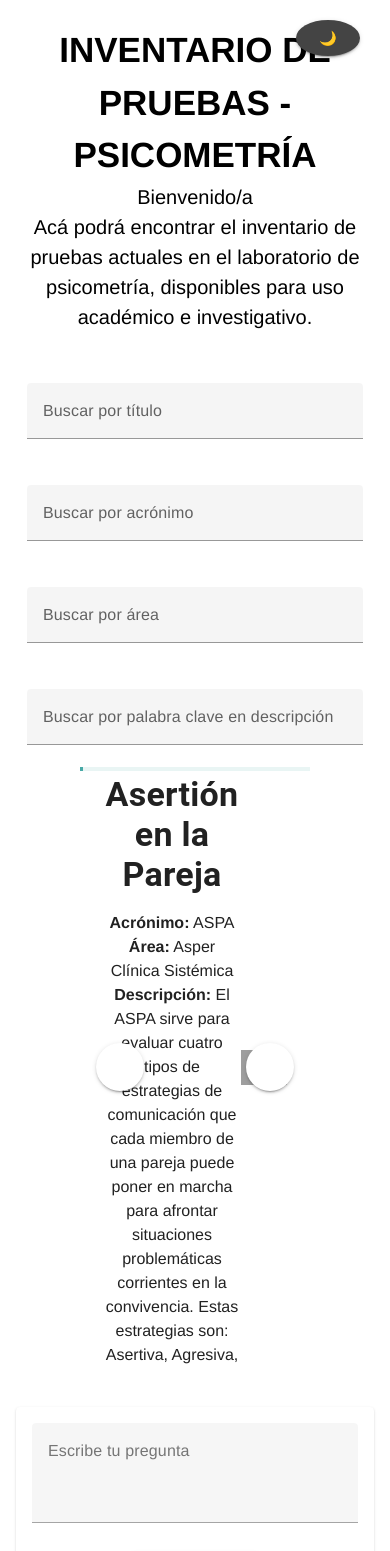
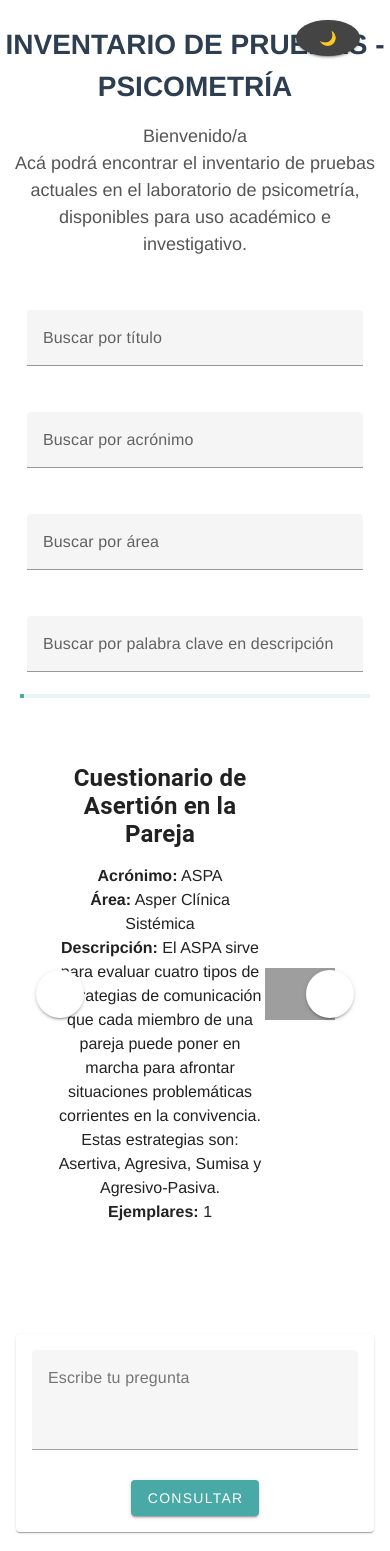
Before and after one commit to JohanSabino/test_project, a Vue app: page / in a window 390 px wide. Shown: the top 1551 px of the page. Built offline with nearby package versions, Linux system fonts and the light colour scheme; grey boxes are pictures that could not be loaded.

Commit message:
form adapter repsonsive

```diff
--- a/src/App.vue
+++ b/src/App.vue
@@ -2,7 +2,6 @@
   <div>
     <v-row>
       <v-col cols="12" md="1">
-
       </v-col>
       <v-col cols="12" md="10">
         <div id="header">
--- a/src/components/AsideIa.vue
+++ b/src/components/AsideIa.vue
@@ -1,6 +1,7 @@
 <template>
   <v-container>
     <v-card class="pa-4">
+      <!-- Campo de entrada de la pregunta -->
       <v-textarea
         v-model="prompt"
         label="Escribe tu pregunta"
@@ -9,17 +10,20 @@
         clearable
       ></v-textarea>
 
+      <!-- Botón para enviar la pregunta -->
       <v-btn @click="sendRequest" :loading="isLoading" color="secondary" class="mt-2">
         Consultar
       </v-btn>
 
-        <v-card v-if="response" class="mt-4 pa-3" color="grey-lighten-4">
+      <!-- Respuesta de la IA con scroll si es necesario -->
+      <v-card v-if="response" class="mt-4 pa-3 response-container">
         <h3 class="text-h6 mb-2">Respuesta de la IA:</h3>
-          <div class="response-container">
+        <div class="response-content">
           <pre class="response-text">{{ response }}</pre>
         </div>
       </v-card>
 
+      <!-- Mensaje de error si ocurre algún problema -->
       <v-alert v-if="error" type="error" class="mt-4">
         {{ error }}
       </v-alert>
@@ -64,14 +68,27 @@
 </script>
 
 <style scoped>
+/* Contenedor de la respuesta con scroll */
+.response-container {
+  background: #f5f5f5;
+  border-radius: 8px;
+  padding: 10px;
+  max-height: 400px;  /* Altura máxima */
+  overflow-y: auto;   /* Scroll cuando exceda */
+}
+
+/* Formato del texto de la respuesta */
 .response-text {
   white-space: pre-wrap;
   word-wrap: break-word;
+  font-size: 14px;
 }
+
+/* Ajustes responsivos */
+@media (max-width: 600px) {
   .response-container {
-  max-height: 400px;
-  overflow-y: auto;
-  background: #f5f5f5;
-  border-radius: 5px;
+    max-height: 300px; /* Reducir altura en móviles */
+    padding: 8px;
+  }
 }
 </style>
--- a/src/components/CarouselCard.vue
+++ b/src/components/CarouselCard.vue
@@ -126,30 +126,51 @@ export default {
 <style scoped>
 
 div #forms {
-
   padding: 1% 7% 0% 7%;
 }
 
+/* Reducir márgenes del carrusel en móviles */
 div #carousel {
-  margin: 0px 80px 0px 80px ;
+  margin: 0px 80px;
 }
-img{
+
+@media (max-width: 960px) {
+  div #carousel {
+    margin: 0px 20px;
+  }
+}
+
+/* Ajustar tamaño de imagen para móviles */
+img {
   width: 10%;
 }
-v-col{
-  border-radius: 10px;
+
+@media (max-width: 600px) {
+  img {
+    width: 10%; /* Aumenta un poco en pantallas pequeñas */
+  }
 }
-.d-flex {
-  display: flex;
-  align-items: center; }
 
-.text-h2 {
-  font-size: 5rem;
+/* Ajuste de tamaño de texto en móviles */
+@media (max-width: 600px) {
+  .text-h4 {
+    font-size: 1.5rem !important;
+  }
+  .text-h7 {
+    font-size: 1rem !important;
+  }
 }
-.text-h6 {
-  font-size: 1.5rem;
-}
-.custom-carousel .v-btn {
-  color: black !important;
+
+/* Hacer que los campos de formulario sean de 2 columnas en móviles */
+@media (max-width: 600px) {
+  .v-row {
+    display: flex;
+    flex-wrap: wrap;
+  }
+
+  .v-col {
+    flex: 0 0 50%; /* 50% de ancho = 2 columnas */
+    max-width: 50%;
+  }
 }
 </style>
--- a/src/components/HeaderPage.vue
+++ b/src/components/HeaderPage.vue
@@ -18,29 +18,32 @@ export default {
 }
 </script>
 
-<!-- Add "scoped" attribute to limit CSS to this component only -->
 <style scoped>
+/* Ajuste de tamaño del título */
 h1 {
   font-size: 35px;
+  color: #2c3e50;
+  text-align: center;
+  margin-bottom: 15px;
 }
 
+/* Estilos del párrafo */
 p {
   font-size: 20px;
-
+  line-height: 1.5;
+  text-align: center;
+  color: #555;
 }
 
-ul {
-  list-style-type: none;
-  padding: 0;
+/* Hacer que el texto se vea bien en móviles */
+@media (max-width: 600px) {
+  h1 {
+    font-size: 28px; /* Reduce el tamaño en pantallas pequeñas */
+  }
+
+  p {
+    font-size: 18px;
+    padding: 0 10px;
+  }
 }
-
-li {
-  display: inline-block;
-  margin: 0 10px;
-}
-
-a {
-  color: #42b983;
-}
-
 </style>
```
Lines whose indentation alone changed are shown as unchanged.
